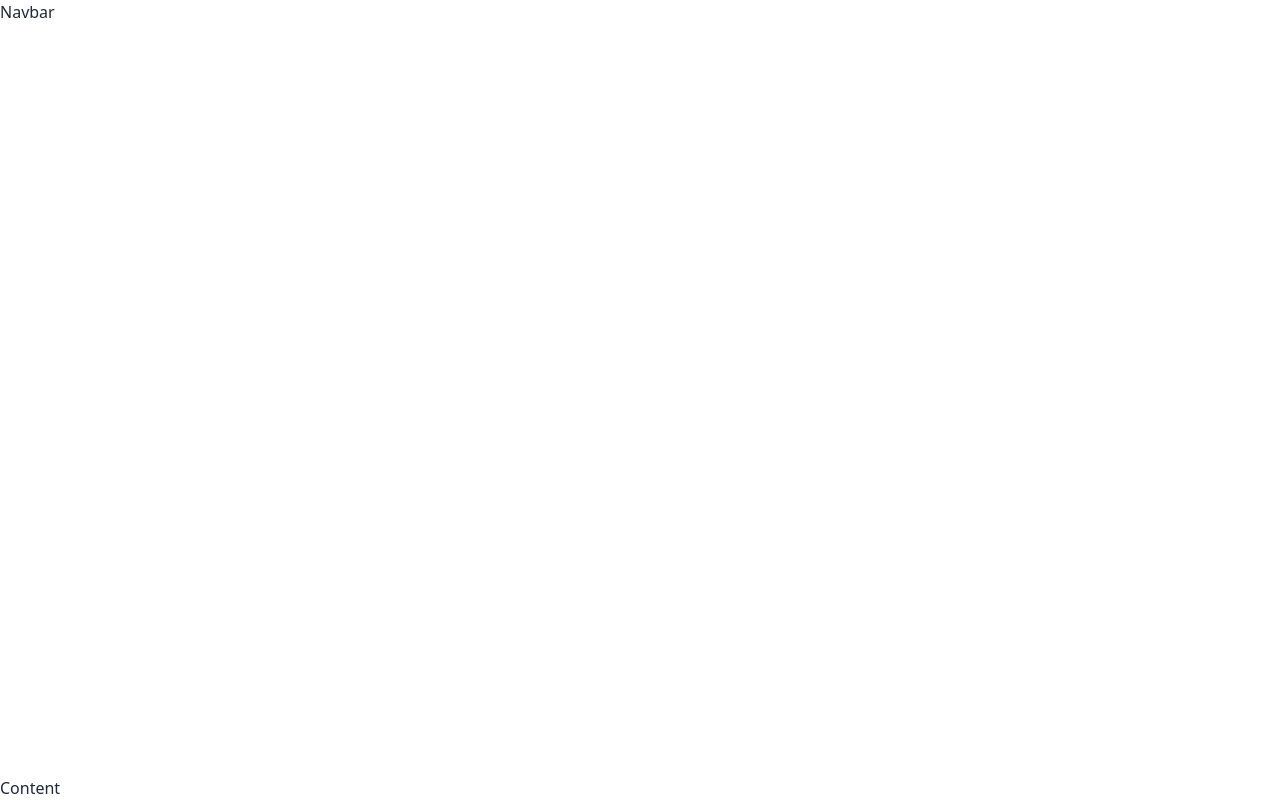
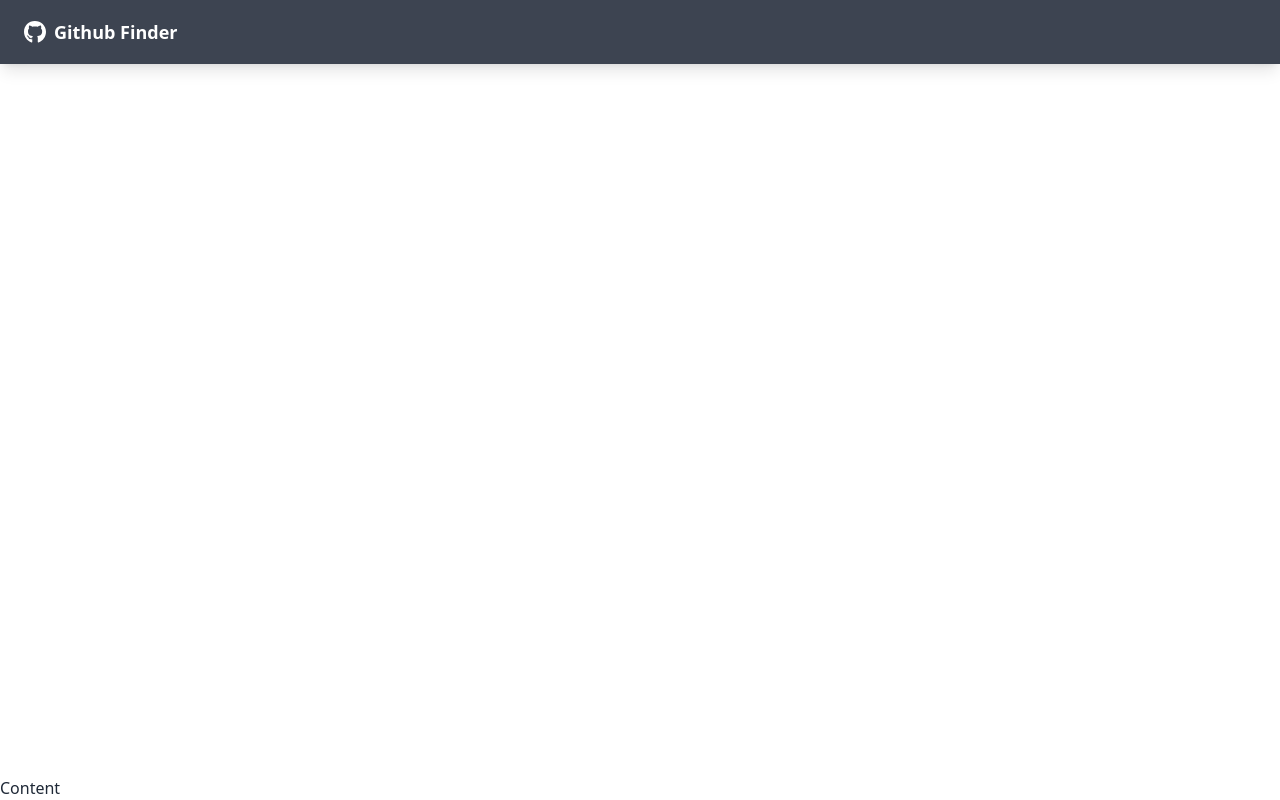
Before and after one commit to tosin0589/github-finder, a React (Create React App) app: page / in a window 1280 px wide. Built offline with nearby package versions, Linux system fonts and the light colour scheme.

Commit message:
feat: added a navbar with title

```diff
--- a/src/App.js
+++ b/src/App.js
@@ -5,7 +5,6 @@
     <Router>
       <div className="flex flex-col justify-between h-screen">
         <Navbar />
-
         <main>Content</main>
       </div>
     </Router>
--- a/src/components/layout/Navbar.jsx
+++ b/src/components/layout/Navbar.jsx
@@ -4,12 +4,24 @@
 
 function Navbar({title}) {
   return (
-    <div>Navbar</div>
+    <nav className ='navbar mb-12 shadow-lg bg-neutral text-neutral-content'>
+      <div className ="container mx-auto">
+        <div className ="flex-none px-2 mx-2">
+          <FaGithub className ='inline pr-2 text-3xl'/>
+          <Link to ='/' className = 'text-lg font-bold align-middle' >
+            {title}
+          </Link>
+      </div>
+      </div>
+      </nav>
   )
 }
 Navbar.defaultProps = {
  title: 'Github Finder'
 }
 
-Navbar
+Navbar.propTypes = {
+  title: PropTypes.string,
+}
+
 export default Navbar
```
